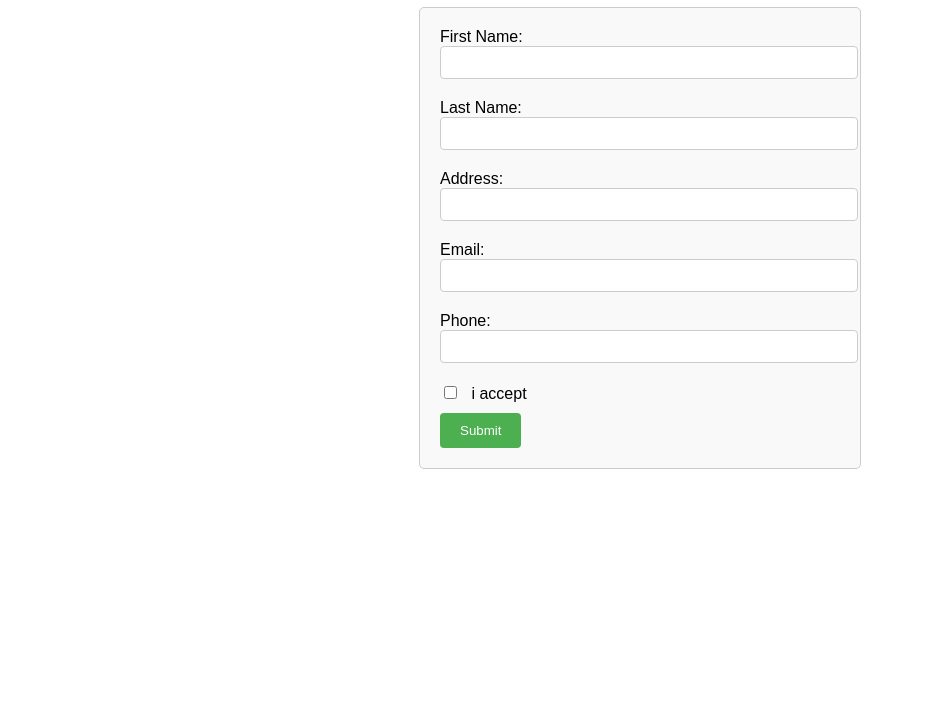
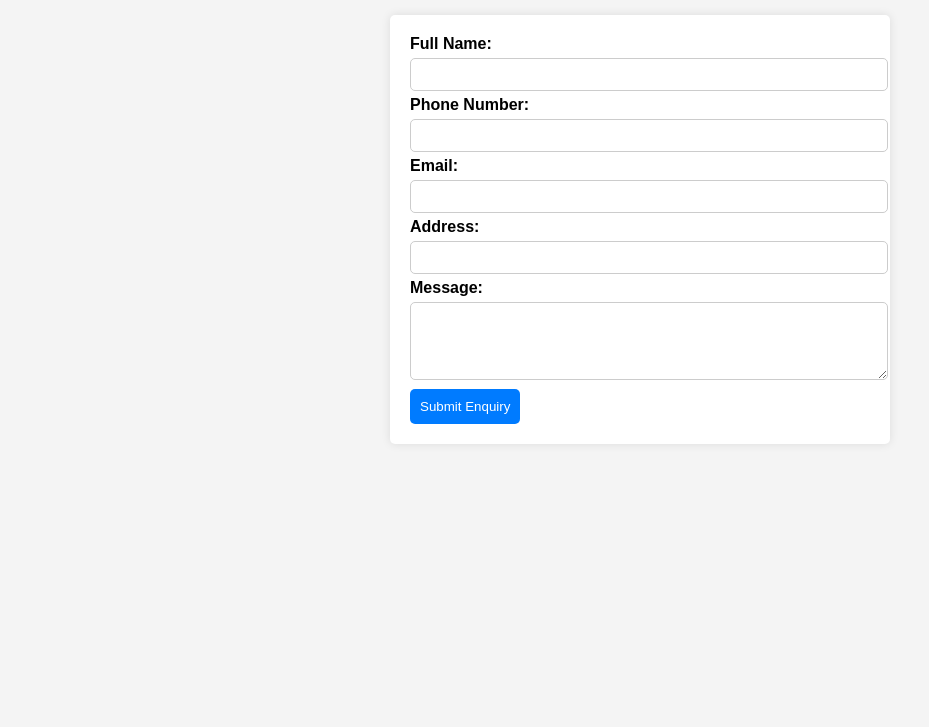
Before and after one commit to nikzsathe/leadform, a plain HTML site: page index.html in a window 1280 px wide. Shown: the part 73-800 px from the top of the page, without its empty margins (0-929 px from the left). Drawn offline with Linux system fonts and the light colour scheme.

Commit message:
Update index.html

```diff
--- a/index.html
+++ b/index.html
@@ -3,128 +3,63 @@
 <head>
     <meta charset="UTF-8">
     <meta name="viewport" content="width=device-width, initial-scale=1.0">
-  <title>Lead Form</title>
+    <title>Mortgage Refinance Enquiry</title>
     <style>
         body {
             font-family: Arial, sans-serif;
-      margin: 20px;
+            max-width: 500px;
+            margin: auto;
+            padding: 20px;
+            background-color: #f4f4f4;
         }
         form {
-      max-width: 400px;
-      margin: 0 auto;
+            background: #fff;
             padding: 20px;
+            border-radius: 5px;
+            box-shadow: 0 0 10px rgba(0, 0, 0, 0.1);
+        }
+        label {
+            font-weight: bold;
+        }
+        input, textarea {
+            width: 100%;
+            padding: 8px;
+            margin: 5px 0;
             border: 1px solid #ccc;
             border-radius: 5px;
-      background-color: #f9f9f9;
-    }
-    label {
-      display: block;
-      margin-bottom: 10px;
-    }
-    input[type="text"],
-    input[type="email"],
-    input[type="tel"] {
-      width: 100%;
-      padding: 8px;
-      margin-bottom: 10px;
-      border: 1px solid #ccc;
-      border-radius: 4px;
-    }
-    input[type="checkbox"] {
-      margin-right: 10px;
         }
         button {
-      background-color: #4CAF50;
+            background: #007BFF;
             color: white;
-      padding: 10px 20px;
+            padding: 10px;
             border: none;
-      border-radius: 4px;
+            border-radius: 5px;
             cursor: pointer;
         }
         button:hover {
-      background-color: #45a049;
+            background: #0056b3;
         }
     </style>
 </head>
 <body>
-  <h1>Lead Form</h1>
-  <form id="leadForm">
-    <label>
-      First Name:
-      <input type="text" name="firstName" required />
-    </label>
-    <label>
-      Last Name:
-      <input type="text" name="lastName" required />
-    </label>
-    <label>
-      Address:
-      <input type="text" name="address" required />
-    </label>
-    <label>
-      Email:
-      <input type="email" name="email" required />
-    </label>
-    <label>
-      Phone:
-      <input type="tel" name="phone" required />
-    </label>
-    <!-- Jornaya LeadID Hidden Input -->
-    <input id="leadid_token" name="universal_leadid" type="hidden" value="" />
-    <!-- TCPA Disclosure Checkbox -->
-    <label>
-      <input type="checkbox" id="leadid_tcpa_disclosure" name="tcpaConsent" required />
-      i accept
-    </label>
-    <button type="submit">Submit</button>
+    <h2>Mortgage Refinance Enquiry Form</h2>
+    <form name="mortgage-refinance" method="POST" data-netlify="true">
+        <label for="name">Full Name:</label>
+        <input type="text" id="name" name="name" required>
+
+        <label for="phone">Phone Number:</label>
+        <input type="tel" id="phone" name="phone" required>
+
+        <label for="email">Email:</label>
+        <input type="email" id="email" name="email" required>
+
+        <label for="address">Address:</label>
+        <input type="text" id="address" name="address" required>
+
+        <label for="message">Message:</label>
+        <textarea id="message" name="message" rows="4" required></textarea>
+
+        <button type="submit">Submit Enquiry</button>
     </form>
-
-  <!-- Jornaya LeadID Script -->
-  <script id="LeadiDscript" type="text/javascript">
-    (function() {
-      var s = document.createElement('script');
-      s.id = 'LeadiDscript_campaign';
-      s.type = 'text/javascript';
-      s.async = true;
-      s.src = '//create.lidstatic.com/campaign/c44b2b5b-f1a0-194f-9250-bda390423382.js?snippet_version=2';
-      var LeadiDscript = document.getElementById('LeadiDscript');
-      LeadiDscript.parentNode.insertBefore(s, LeadiDscript);
-    })();
-  </script>
-  <noscript>
-    <img src='//create.leadid.com/noscript.gif?lac=611B57D4-297F-F65F-7E3C-BB0ED7A4A296&lck=c44b2b5b-f1a0-194f-9250-bda390423382&snippet_version=2' />
-  </noscript>
-
-  <!-- JavaScript to Handle Form Submission -->
-  <script>
-    document.getElementById('leadForm').addEventListener('submit', async function (e) {
-      e.preventDefault();
-
-      const formData = {
-        firstName: e.target.firstName.value,
-        lastName: e.target.lastName.value,
-        address: e.target.address.value,
-        email: e.target.email.value,
-        phone: e.target.phone.value,
-        universal_leadid: e.target.universal_leadid.value,
-        tcpaConsent: e.target.tcpaConsent.checked,
-      };
-
-      try {
-        const response = await fetch('http://localhost:5000/submit', {
-          method: 'POST',
-          headers: {
-            'Content-Type': 'application/json',
-          },
-          body: JSON.stringify(formData),
-        });
-        const result = await response.json();
-        alert(result.message);
-      } catch (error) {
-        console.error('Error submitting form:', error);
-        alert('An error occurred. Please try again.');
-      }
-    });
-  </script>
 </body>
 </html>
```
Lines whose indentation alone changed are shown as unchanged.
